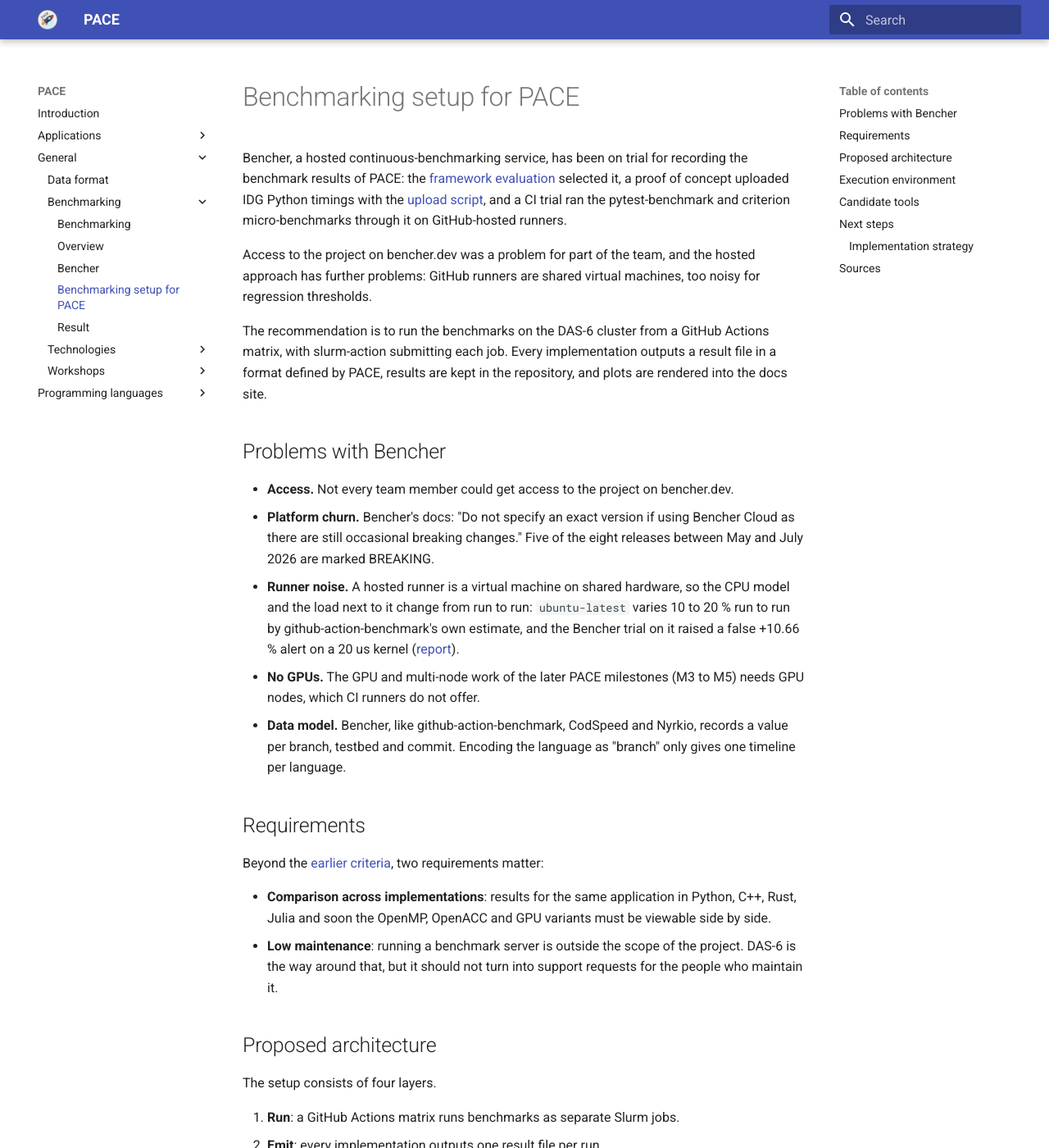
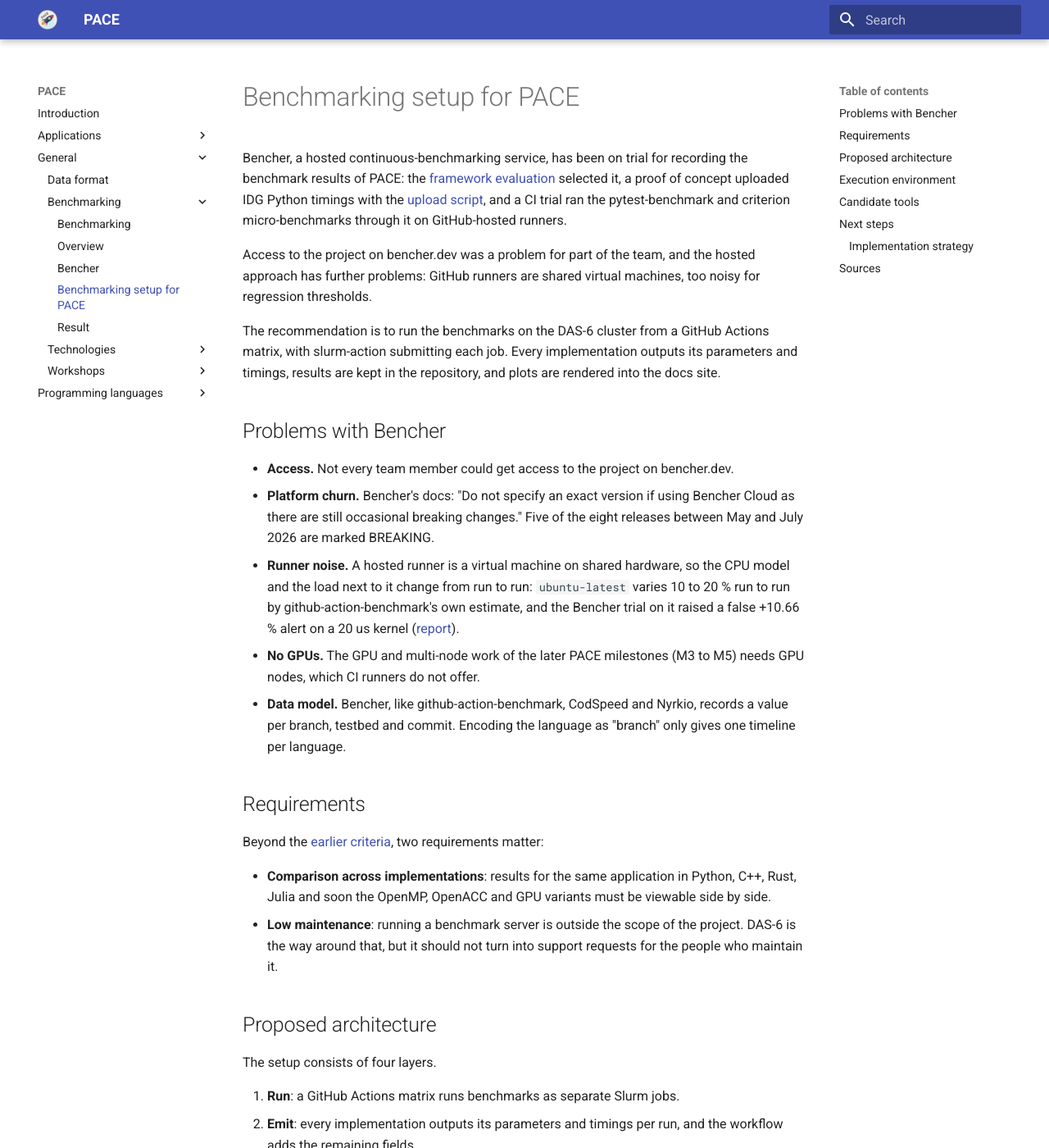
Before and after one commit to astron-rd/PACE, an MkDocs documentation site: the page built from docs/general/benchmarking/3-architecture.md, in a window 1280 px wide and 1400 px high. Shown: the whole window at 82% size. Built offline with MkDocs 1.6.1 and Material for MkDocs 9.7.7, drawn with Linux system fonts in a browser that asks for light colours; nearby versions of some CDN libraries; some of the changed text lies outside the part shown.

Commit message:
docs: implementations emit parameters and timings only

```diff
--- a/docs/general/benchmarking/3-architecture.md
+++ b/docs/general/benchmarking/3-architecture.md
@@ -13,8 +13,8 @@
 
 The recommendation is to run the benchmarks on the DAS-6 cluster from a GitHub
 Actions matrix, with slurm-action submitting each job. Every implementation
-outputs a result file in a format defined by PACE, results are kept in the
-repository, and plots are rendered into the docs site.
+outputs its parameters and timings, results are kept in the repository, and
+plots are rendered into the docs site.
 
 ## Problems with Bencher
 
@@ -50,7 +50,8 @@
 The setup consists of four layers.
 
 1. **Run**: a GitHub Actions matrix runs benchmarks as separate Slurm jobs.
-1. **Emit**: every implementation outputs one result file per run.
+1. **Emit**: every implementation outputs its parameters and timings per run,
+   and the workflow adds the remaining fields.
 1. **Store**: result files are committed to the repository under `results/`.
 1. **View**: a script renders comparison and scaling plots into the docs site.
 
@@ -105,7 +106,7 @@
 ## Next steps
 
 1. Define the JSON specification of the result file.
-1. Make every implementation output a result file.
+1. Make every implementation output its parameters and timings.
 1. Run the benchmarks on DAS-6 via slurm-action.
 1. Render the comparison and scaling plots into the docs site.
 
```
